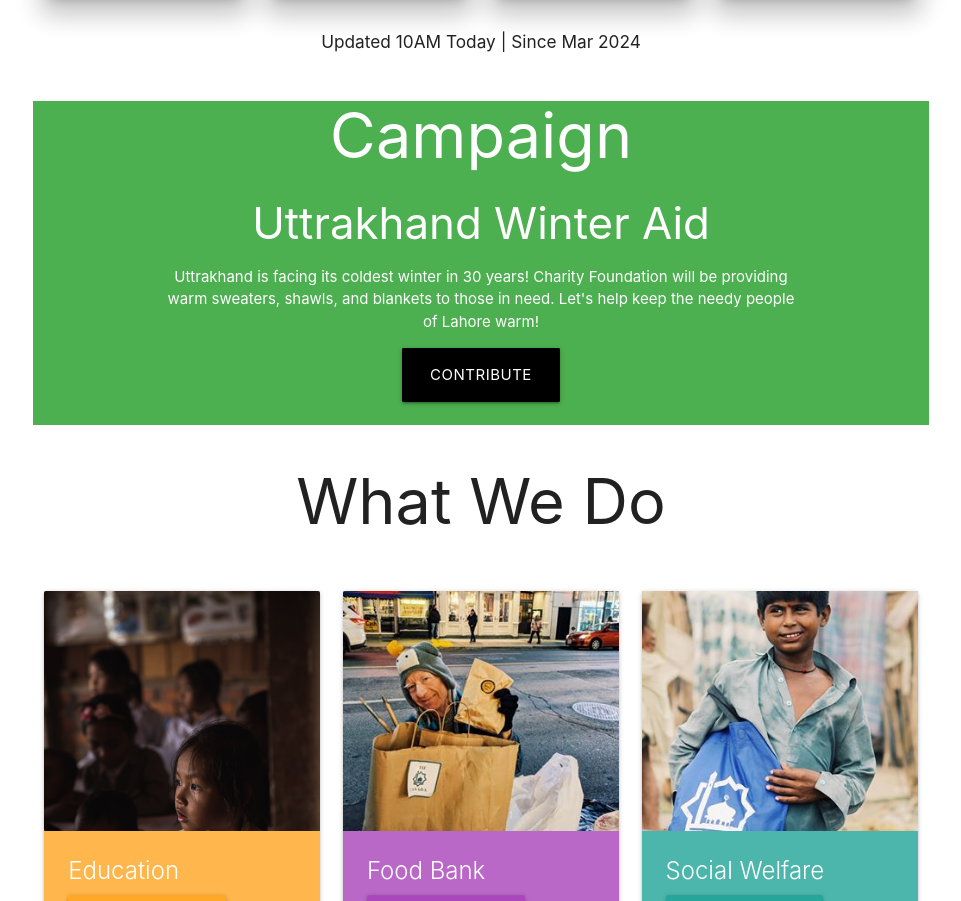
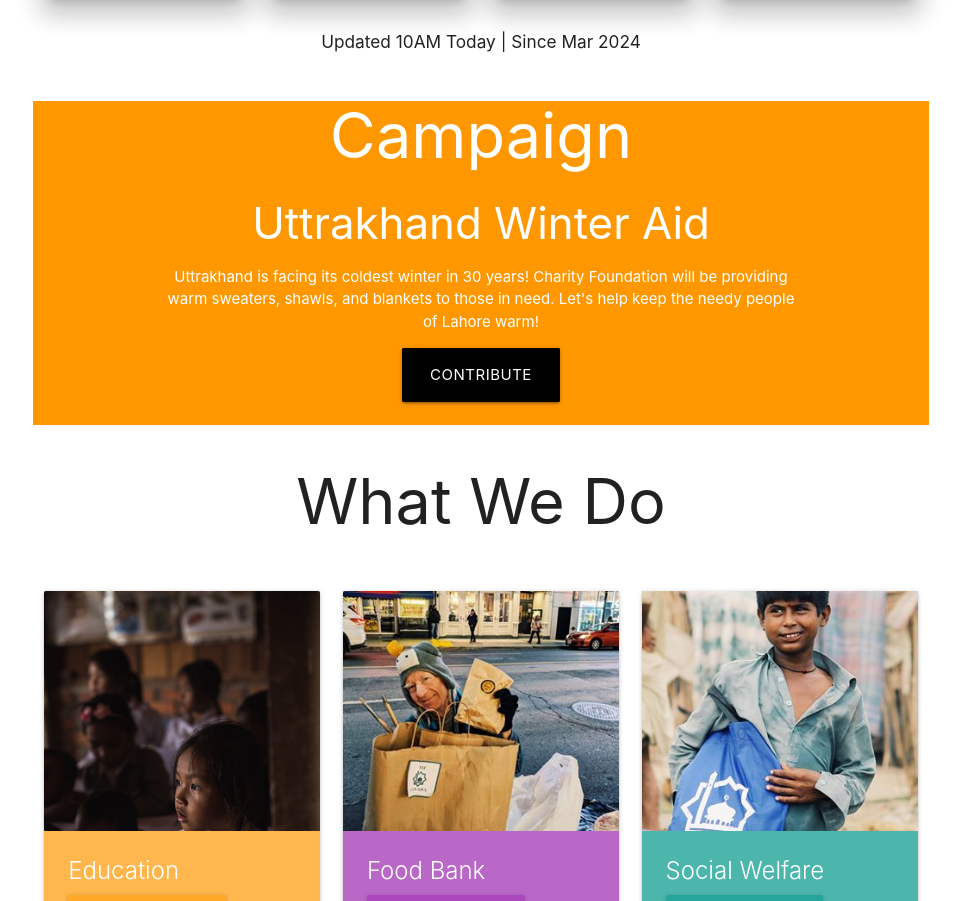
Before and after one commit to Thapavikas/Pure-Care_charity_system, a React (Create React App) app: page / in a window 1280 px wide. Shown: the part 982-1883 px from the top of the page, without its empty margins (159-1120 px from the left). Built offline with nearby package versions, Linux system fonts and the light colour scheme.

Commit message:
modified file

```diff
--- a/src/components/layouts/Campaign.js
+++ b/src/components/layouts/Campaign.js
@@ -2,7 +2,7 @@ import React from 'react';
 import { Link, useNavigat } from 'react-router-dom';
 const Campaign = () => {
   return (
-    <div className='container green center white-text'>
+    <div className='container orange center white-text'>
       <div className='container'>
         <h1>Campaign</h1>
         <h3>Uttrakhand Winter Aid</h3>
```
